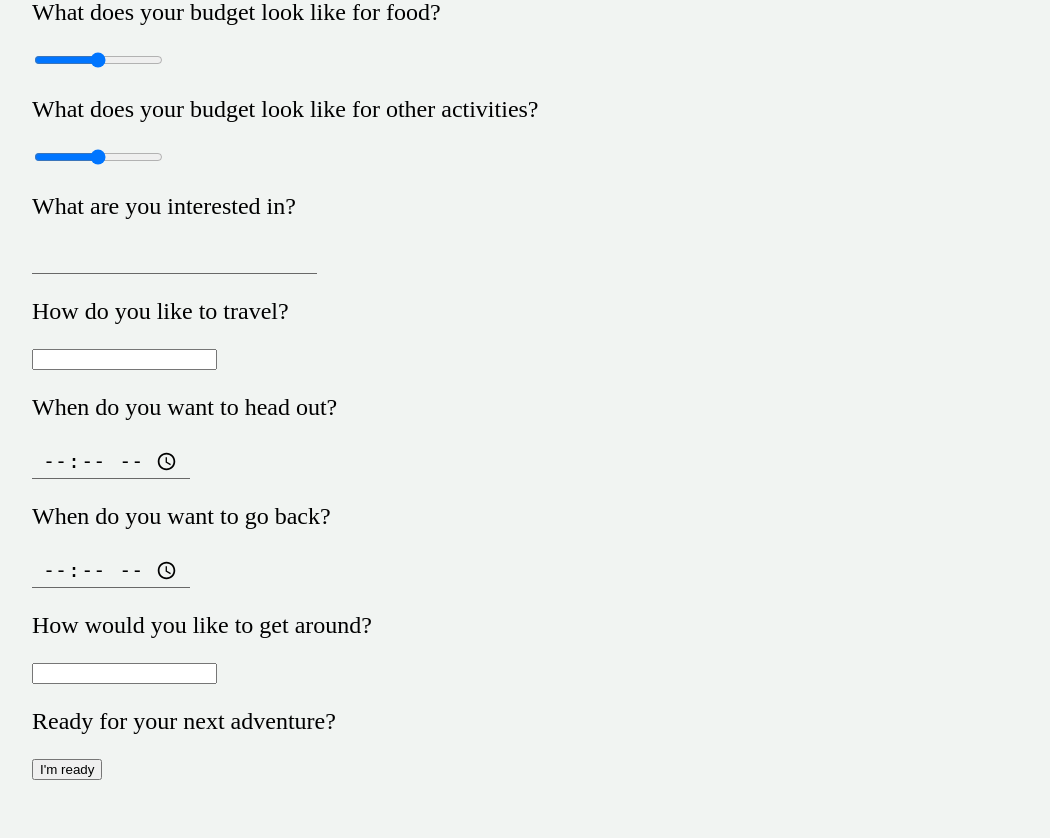
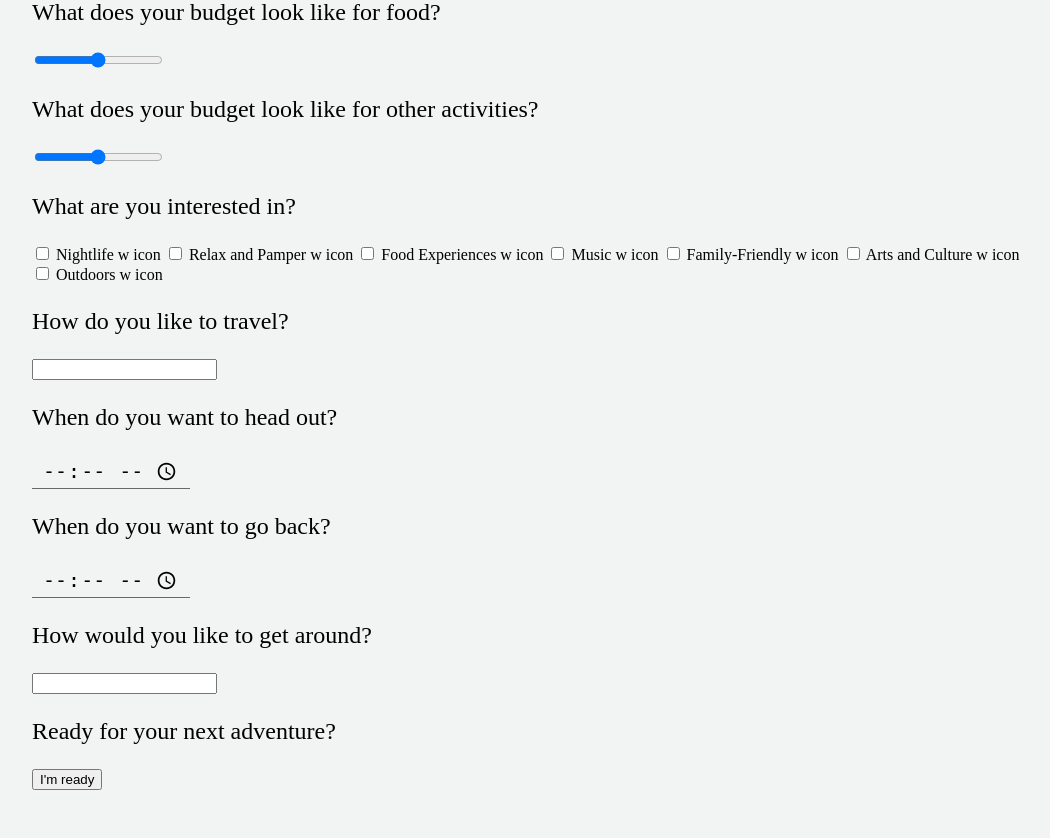
Before and after one commit to johnnymedhanie/dreamteam, a Flask app: template templates/survey.html in a window 1280 px wide. Shown: the part 595-1433 px from the top of the page, without its empty margins (104-1154 px from the left). Before the commit the page ends 1375 px from the top, so only its background shows below. Run offline with Flask 2, Linux system fonts and the light colour scheme; the template is opened without the code that fills it, so the values that code supplies are empty; some web fonts are replaced.

Commit message:
Checkbox activity types

```diff
--- a/templates/survey.html
+++ b/templates/survey.html
@@ -34,7 +34,14 @@
             </div>
             <div>
                 <p>What are you interested in?</p>
-                <input class="text-line" type="text" name="time" value="">
+                <input type="checkbox" name="activity" value="Nightlife"> Nightlife w icon
+                <input type="checkbox" name="activity" value="Relax and Pamper"> Relax and Pamper w icon
+                <input type="checkbox" name="activity" value="Food Experiences"> Food Experiences w icon
+                <input type="checkbox" name="activity" value="Music"> Music w icon
+                <input type="checkbox" name="activity" value="Family-Friendly"> Family-Friendly w icon
+                <input type="checkbox" name="activity" value="Arts and Culture"> Arts and Culture w icon
+                <input type="checkbox" name="activity" value="Outdoors"> Outdoors w icon
+
             </div>
             <div>
                 <p>How do you like to travel?</p>
```
